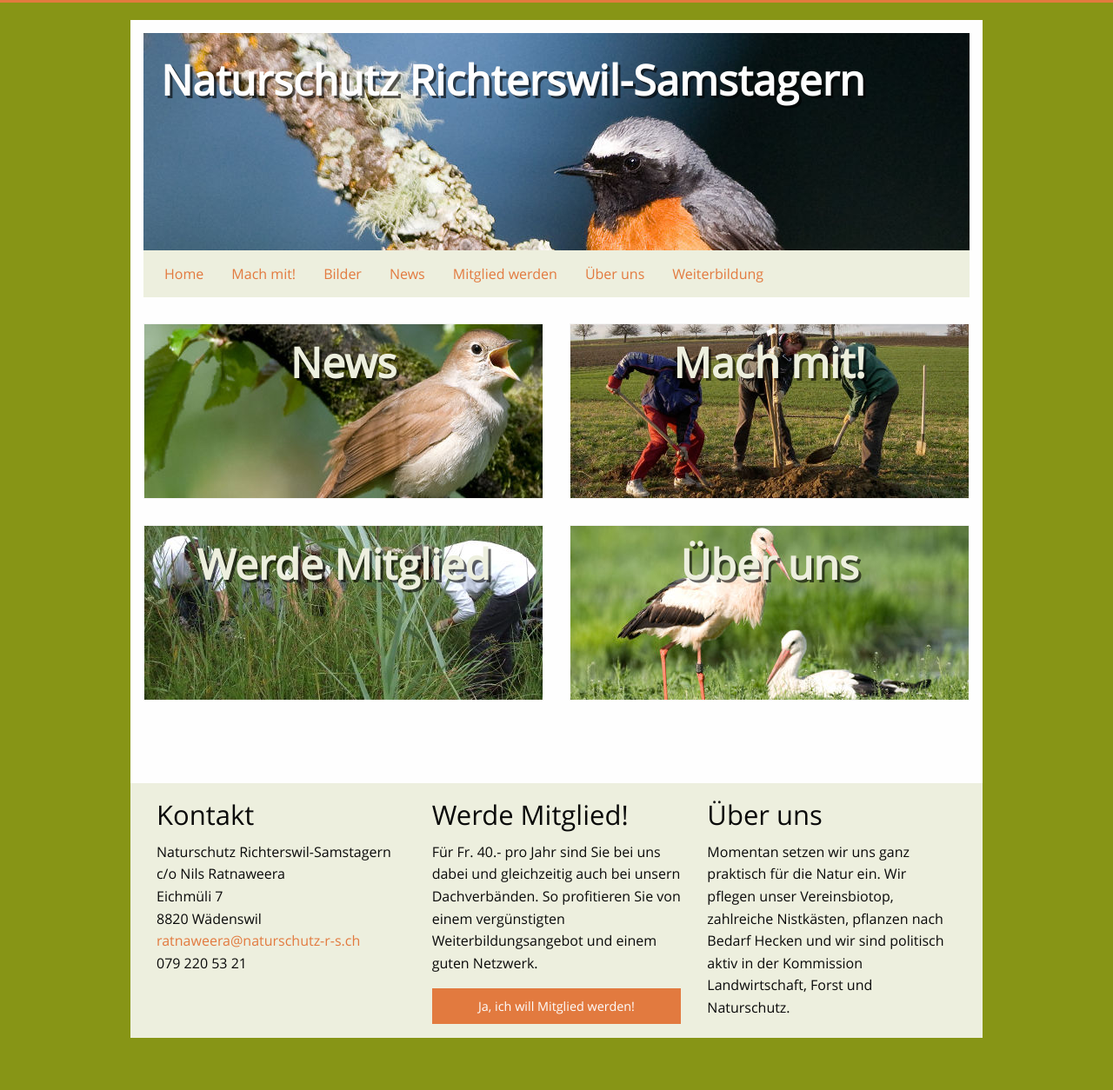
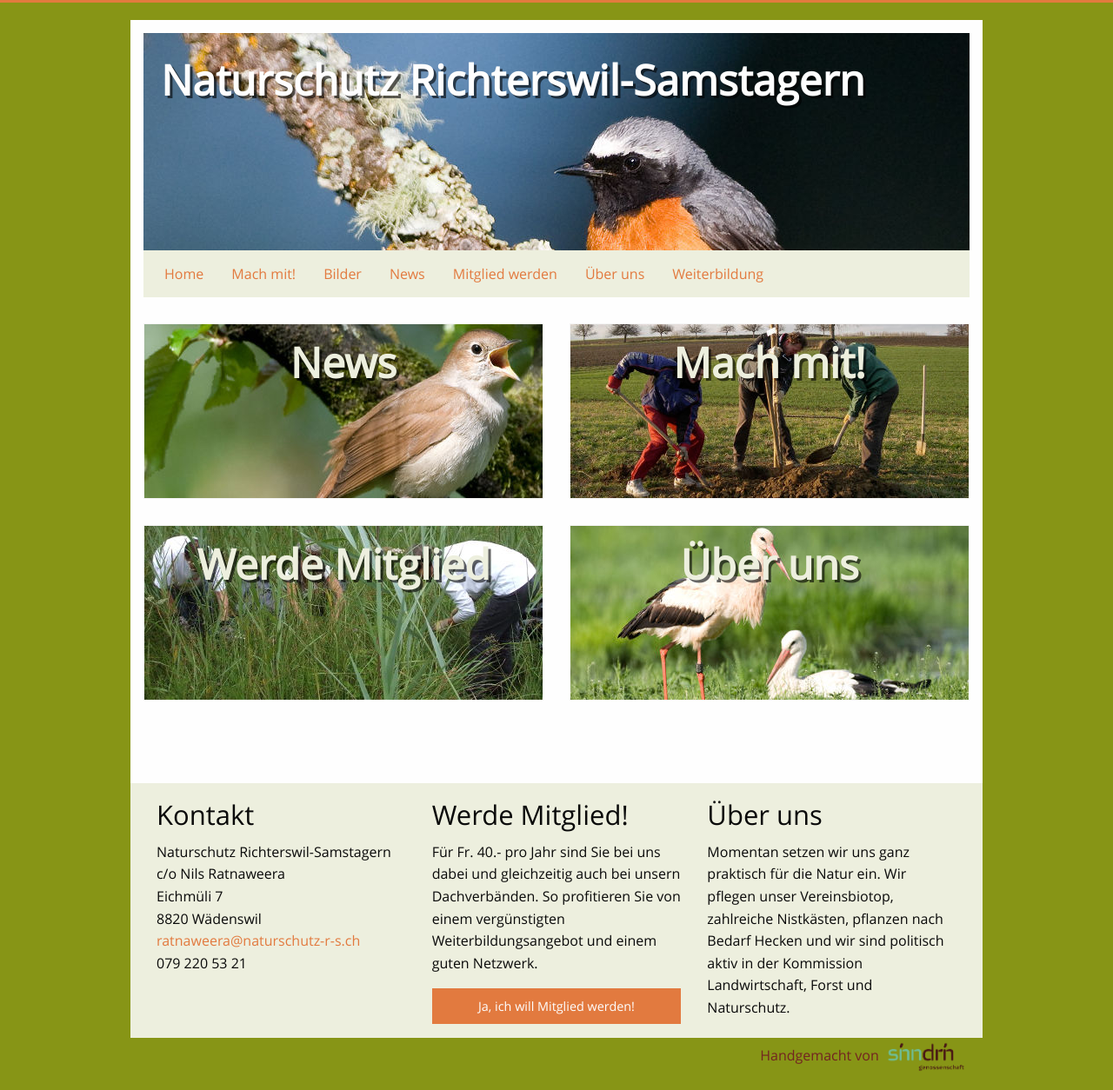
Before and after one commit to Naturschutz-Richterswil-Samstagern/Naturschutz-Richterswil-Samstagern.github.io, a Jekyll site: the page built from index.html, in a window 1280 px wide. Shown: the whole page at 87% size. Built offline with Jekyll 4.4.1, drawn with Linux system fonts in a browser that asks for light colours; before the commit the page ends 1194 px from its top, so only the background shows below that.

Commit message:
creator added

```diff
--- a/_layouts/default.html
+++ b/_layouts/default.html
@@ -23,6 +23,13 @@
       {% include footer.html %}
     </div>
   </div>
+  <div class="row" style="text-align: right; background-color: #879516;">
+    <div class="columns">
+      <p>
+        <a style="color:#732421;" href="http://www.sinndrin.ch">Handgemacht von <img width="100" src="/images/layout/sinndrin_logo_rgb-01.png" /></a>
+      </p>
+    </div>
+  </div>
 </div>
 
 <script src="/bower_components/jquery/dist/jquery.min.js"></script>
```
Also changed, not shown: images/layout/sinndrin_logo_rgb-01.png (added).
